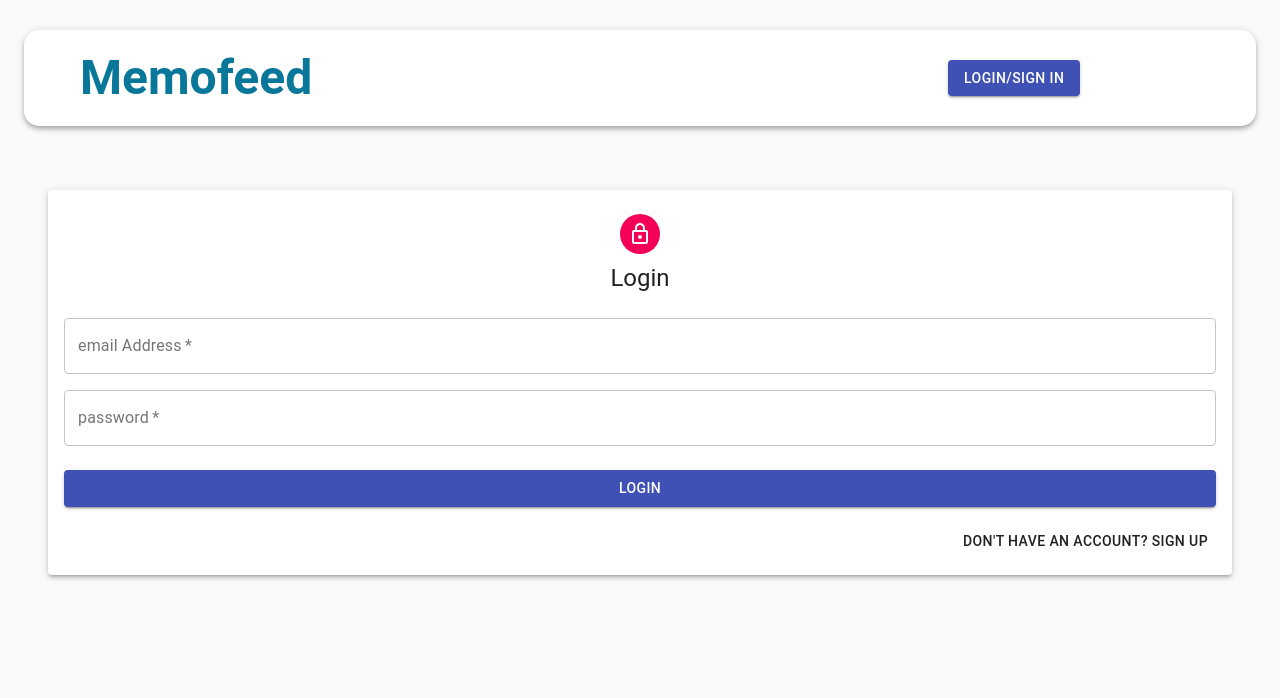
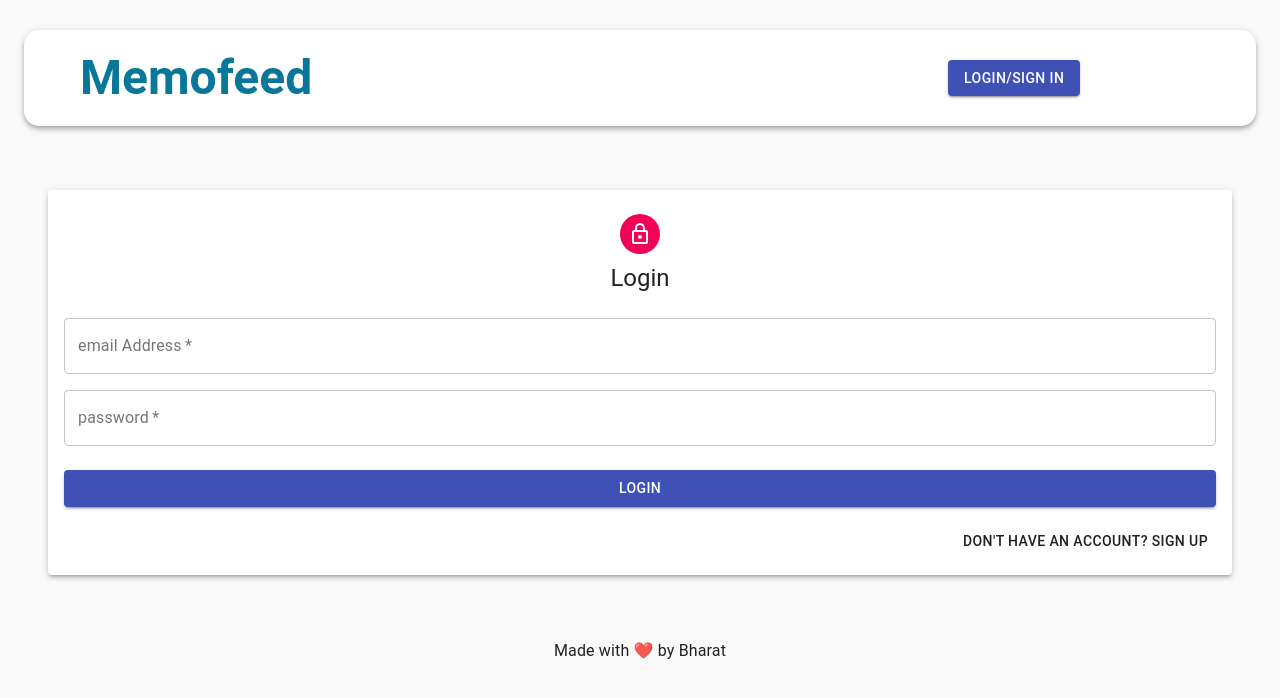
Before and after one commit to bharatpaliwal-169/memofeed-frontend, a React (Create React App) app: page /auth in a window 1280 px wide. Shown: the top 698 px of the page. Built offline with nearby package versions, Linux system fonts and the light colour scheme.

Commit message:
UI imporvements made on details page

```diff
--- a/src/App.js
+++ b/src/App.js
@@ -9,6 +9,7 @@ import Home from './pages/Home'
 import PostDetail from './pages/PostDetails'
 import Navbar from './components/NavbarUI'
 import BTP from './utils/BTP'
+import {Footer} from './components/Footer'
 //functions
 import {send} from './utils/notifications/notify';
 
@@ -35,10 +36,10 @@ const App = () => {
               <Route path="/posts/search" exact component = {Home} ></Route>
               <Route path="/posts/:id" exact component = {PostDetail}></Route>
               <Route path="/auth" exact component={() => (!user ? <Auth /> : <Redirect to="/posts" />)}></Route>
-              {/* <Route path="/ui" exact component = {NavbarUI}></Route> */}
               <Route path="*" component={() =><Redirect to="/posts" />} ></Route>
             </Switch>
           <BTP />
+          <Footer/>
         </Container>
       </Router>
     </>
--- /dev/null
+++ b/src/components/Footer/index.jsx
@@ -0,0 +1,12 @@
+import React from 'react'
+import {Typography} from '@material-ui/core'
+
+export const Footer = () => {
+  return (
+    <>
+      <Typography variant="body1" style={{textAlign: 'center',marginTop: '2rem'}}>
+        Made with ❤️ by Bharat
+      </Typography>
+    </>
+  )
+}
--- a/src/components/Posts/Post/index.jsx
+++ b/src/components/Posts/Post/index.jsx
@@ -82,12 +82,12 @@ const Post = ({ post, setCurrentId }) => {
 
         <div className={classes.Chipdetails}>
             {post.tags.slice(0,3).map((tag) =>
-              <Chip label={tag} onClick={handleChipClick} spacing={1} style={{margin:'0.1rem'}} />
+              <Chip label={tag} onClick={handleChipClick} spacing={1} style={{margin:'0.1rem'}} color="primary" variant="outlined" />
             )}
         </div>
 
       <ButtonBase className={classes.cardAction} onClick={openPost}>
-        <Typography className={classes.title} gutterBottom variant="h5" component="h3">
+        <Typography className={classes.title} gutterBottom variant="h5" component="h5">
           {post.title}
         </Typography>
 
--- a/src/components/Posts/Post/style.jsx
+++ b/src/components/Posts/Post/style.jsx
@@ -44,6 +44,8 @@ export default makeStyles({
   title: {
     padding: '0 16px',
     textTransform: 'capitalize',
+    color : '#09779A',
+    fontWeight : '600',
   },
   cardActions: {
     padding: '0 16px 8px 16px',
--- a/src/pages/PostDetails/index.jsx
+++ b/src/pages/PostDetails/index.jsx
@@ -8,7 +8,7 @@ import {useDispatch,useSelector} from 'react-redux';
 import {getPost,getPostsBySearch} from '../../redux/actions/post'
 
 //css
-import {Paper,Typography,CircularProgress,Divider} from '@material-ui/core'
+import {Card,Paper,Typography,CircularProgress,Divider} from '@material-ui/core'
 import moment from 'moment';
 import useStyles from './styles'
 import Chip from '@material-ui/core/Chip';
@@ -97,18 +97,23 @@ const PostDetails = () => {
           <Divider />
           <div className={classes.recommendedPosts}>
             {recommendedPosts.map(({ title, name, likes, selectedFile, _id }) => (
+              <>
+                <Card elevation={5} style={{margin:'1rem'}}>
                   <div style={{ margin: '1.5rem', cursor: 'pointer' }} onClick={() => openPost(_id)} key={_id}>
-                <Typography gutterBottom variant="h6">
+                    <Typography gutterBottom variant="h6" style={{ color: '#09779A',textTransform: 'capitalize'}}>
                       <span style={{fontWeight:'bold'}}>{title}</span>
                     </Typography>
 
-                <Typography gutterBottom variant="subtitle2">
-                  {name}
+                    <Typography gutterBottom variant="subtitle2" >
+                      Creator : <span style={{fontWeight:'bold'}}>{name}</span>
                     </Typography>
 
                     <Typography gutterBottom variant="subtitle1">Likes: {likes.length}</Typography>
-                <img src={selectedFile} alt={title} width="100rem" />
+                    <img src={selectedFile ? selectedFile : "https://user-images.githubusercontent.com/194400/49531010-48dad180-f8b1-11e8-8d89-1e61320e1d82.png"} alt={title} width="100rem" />
                   </div>
+                </Card>
+              </>
+
             ))}
           </div>
         </div>
--- a/src/pages/PostDetails/styles.jsx
+++ b/src/pages/PostDetails/styles.jsx
@@ -30,7 +30,7 @@ export default makeStyles((theme) => ({
   },
   recommendedPosts: {
     display: 'flex',
-    marginTop: '4rem',
+    marginTop: '2rem',
     color:'#488BBF',
     [theme.breakpoints.down('sm')]: {
       flexDirection: 'column',
```
Lines whose indentation alone changed are shown as unchanged.
